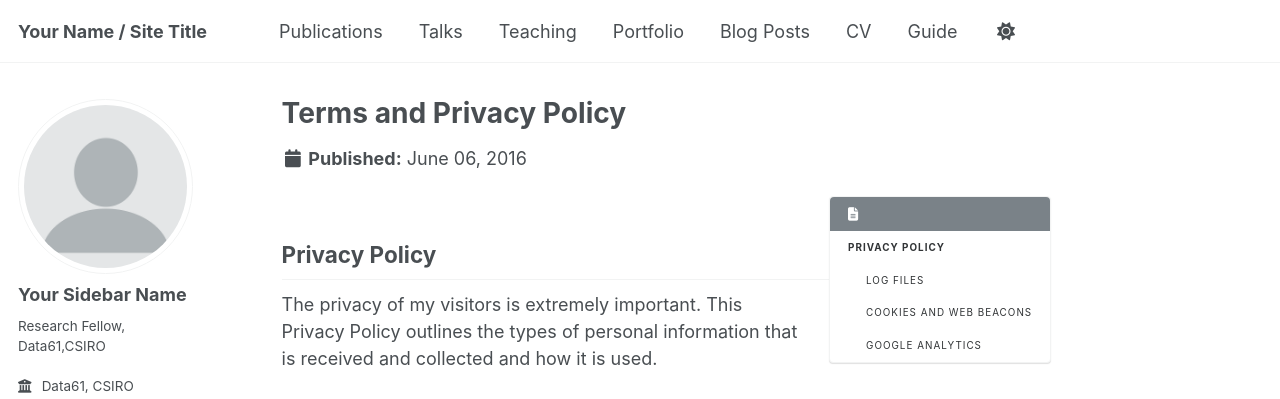
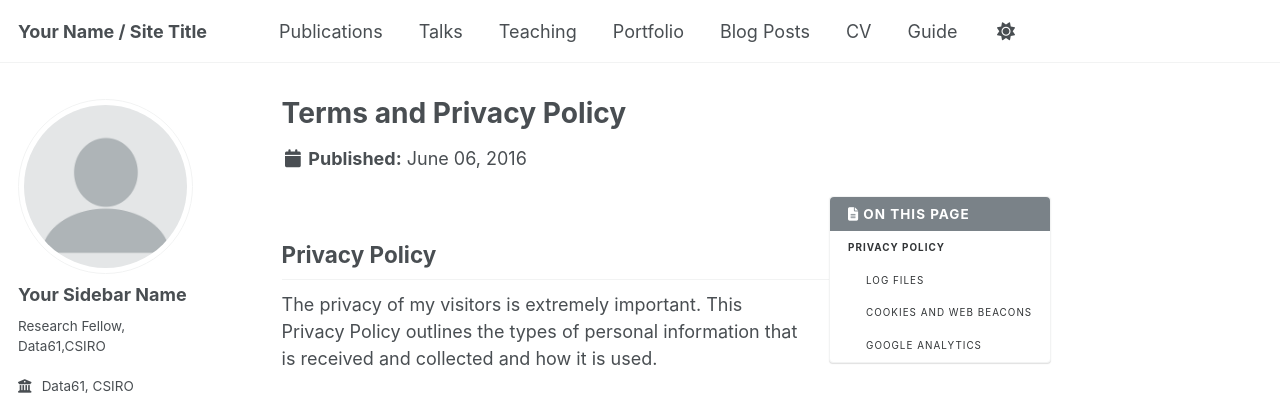
Before and after one commit to Miaohua9/Miaohua9.github.io, a Jekyll site: the page built from _pages/terms.md, in a window 1280 px wide and 900 px high. Shown: the top 399 px of the window. Built offline with Jekyll 4.4.1, drawn with Linux system fonts in a browser that asks for light colours; some web fonts are replaced; a script that is not in the unit is left out.

```diff
--- a/_config.yml
+++ b/_config.yml
@@ -7,7 +7,7 @@
 # server process.
 
 # Basic Site Settings
-#locale                   : "en-US"
+locale                   : "en-US"
 site_theme               : "default" # Currently available options are "default", "air"
 title                    : "Your Name / Site Title"
 title_separator          : "-"
```
